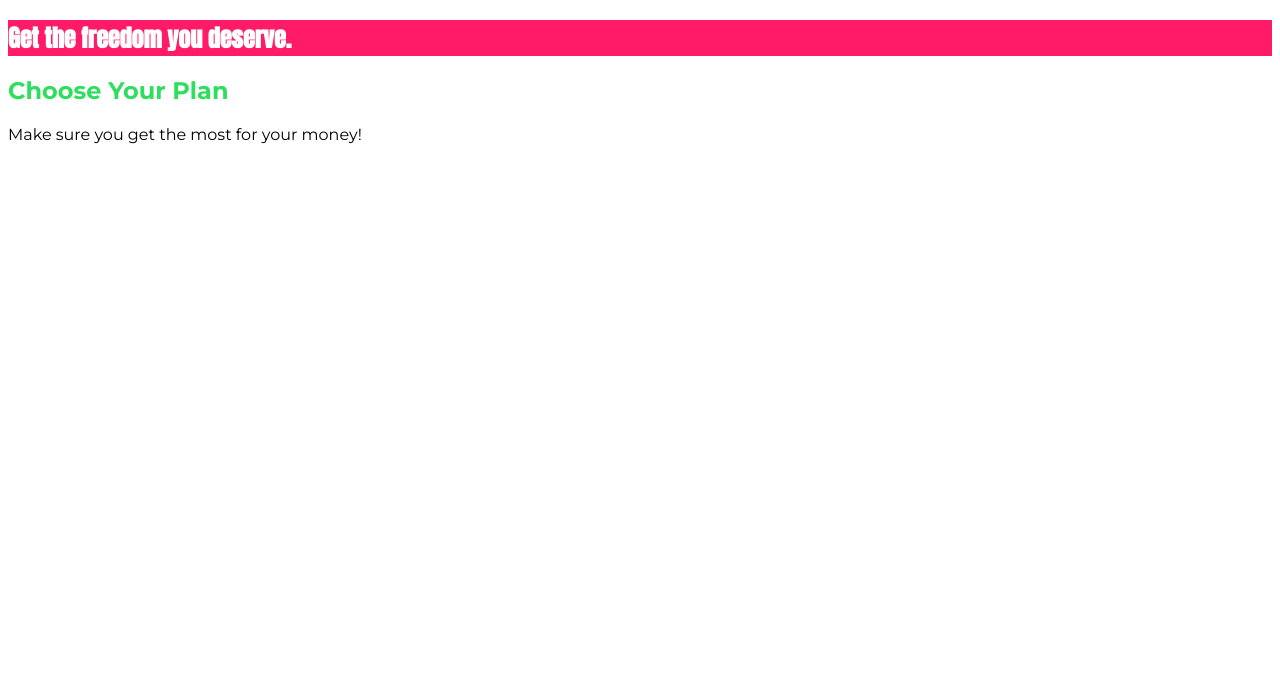
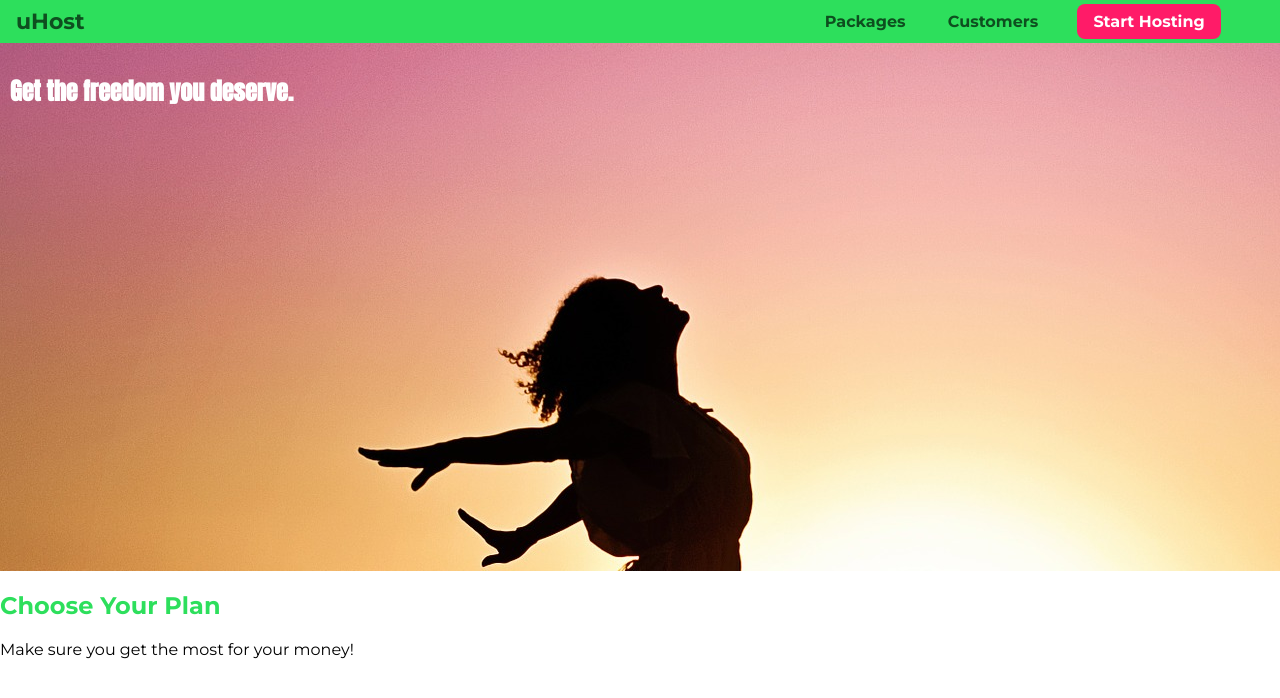
Before and after one commit to taylordickens17/CSSTheCompleteGuide2022, a plain HTML site: page Diving-Deeper/index.html in a window 1280 px wide. Drawn offline with Linux system fonts and the light colour scheme.

Commit message:
went through the deep dive of this course of CSS, and now I understand box-sizing property and the pseudo elements way better

```diff
--- a/Diving-Deeper/index.html
+++ b/Diving-Deeper/index.html
@@ -12,6 +12,26 @@
 </head>
 
 <body>
+    <header class="main-header">
+        <div>
+            <a href="index.html" class="main-header__brand">
+                uHost
+            </a>
+        </div>
+        <nav class="main-nav">
+            <ul class="main-nav__items">
+                <li class="main-nav__item">
+                    <a href="packages/index.html">Packages</a>
+                </li>
+                <li class="main-nav__item">
+                    <a href="customers/index.html">Customers</a>
+                </li>
+                <li class="main-nav__item main-nav__item--cta">
+                    <a href="start-hosting/index.html">Start Hosting</a>
+                </li>
+            </ul>
+        </nav>
+    </header>
     <main>
         <section id="product-overview">
             <h1>Get the freedom you deserve.</h1>
--- a/Diving-Deeper/main.css
+++ b/Diving-Deeper/main.css
@@ -1,9 +1,17 @@
+* {
+    box-sizing: border-box;
+}
+
 body {
     font-family: 'Montserrat', sans-serif;
+    margin: 0;
 }
 
 #product-overview {
-    background: #ff1b68;
+    background: url("freedom.jpg");
+    width: 100%;
+    height: 528px;
+    padding: 10px;
 }
 
 .section-title {
@@ -18,3 +26,83 @@ body {
 /* h1 {
     font-family: sans-serif;
 } */
+
+.main-header {
+    width: 100%;
+    background: #2ddf5c;
+    padding: 8px 16px;
+}
+
+.main-header > div {
+    display: inline-block;
+    vertical-align: middle;
+}
+
+.main-header__brand {
+    color: #0e4f1f;
+    text-decoration: none;
+    font-weight: bold;
+    font-size: 22px;
+}
+
+.main-nav {
+    display: inline-block;
+    text-align: right;
+    width: calc(100% - 100px);
+    vertical-align: middle;
+}
+
+.main-nav__items {
+    margin: 0;
+    padding: 0;
+    list-style: none;
+}
+
+.main-nav__item {
+    /* mixes both inline and block values. Will be inline but have a block style */
+    display: inline-block;
+    /* visibility: hidden; will take away their visibility but won't get rid of their block styling
+    display: none; will take away their visibility and will get rid of their block styling */
+    margin: 0 16px;
+}
+
+.main-nav__item a {
+    text-decoration: none;
+    color: #0e4f1f;
+    text-align: center;
+    font-weight: bold;
+    padding: 3px;
+}
+
+/* After and before are literally talking about "before" or "after" the elements */
+/* .main-nav__item a::after {
+    content: " (Link)";
+    color: red;
+} */
+
+/* pseudo classes defines the style of a special state of an element where as element defines the style of a specific part of an element */
+.main-nav__item a:hover,
+.main-nav__item a:active {
+    color: white;
+    border-bottom: 5px solid white;
+}
+
+.main-nav__item--cta a {
+    color: white;
+    background: #ff1b68;
+    padding: 8px 16px;
+    border-radius: 8px;
+}
+
+.main-nav__item--cta a:hover, .main-nav__item--cta a:active {
+    color: #ff1b68;
+    background: white;
+    border: none;
+}
+
+
+/* Grabs the first letter in your element and gives it designs */
+/* p::first-letter {
+    color: red;
+    font-size: 20px;
+} */
```
Also changed, not shown: Diving-Deeper/freedom.jpg (added).
